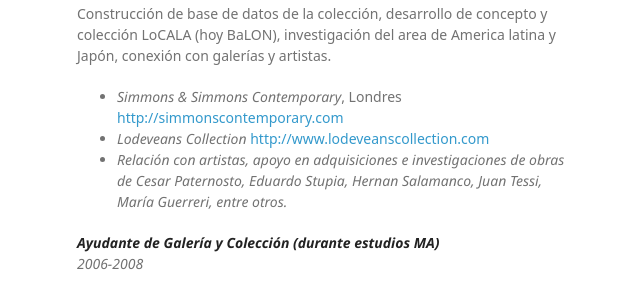
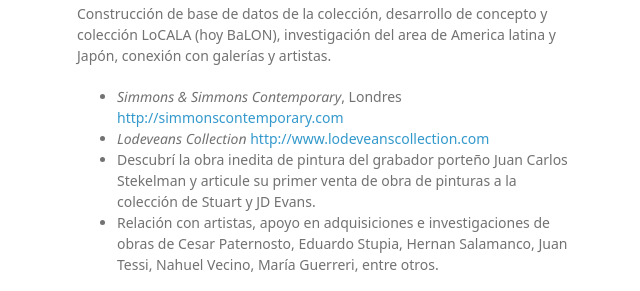
Before and after one commit to Intimaria/animaldecorazones, a plain HTML site: page index.html in a window 1280 px wide. Shown: the part 949-1240 px from the top of the page, without its empty margins (493-1133 px from the left). Drawn offline with Linux system fonts and the light colour scheme; a web font is replaced by a local one.

Commit message:
Update index.html

```diff
--- a/index.html
+++ b/index.html
@@ -66,7 +66,9 @@
 <em>Lodeveans Collection</em> <a href="http://www.lodeveanscollection.com">http://www.lodeveanscollection.com</a>
 </li>
 <li>
-<em>Relación con artistas, apoyo en adquisiciones e investigaciones de obras de Cesar Paternosto, Eduardo Stupia, Hernan Salamanco, Juan Tessi, María Guerreri, entre otros.</a>
+Descubrí la obra inedita de pintura del grabador porteño Juan Carlos Stekelman y articule su primer venta de obra de pinturas a la colección de Stuart y JD Evans.</li>
+<li>
+Relación con artistas, apoyo en adquisiciones e investigaciones de obras de Cesar Paternosto, Eduardo Stupia, Hernan Salamanco, Juan Tessi, Nahuel Vecino, María Guerreri, entre otros.</a>
 </li>
 </ul>
 
```
